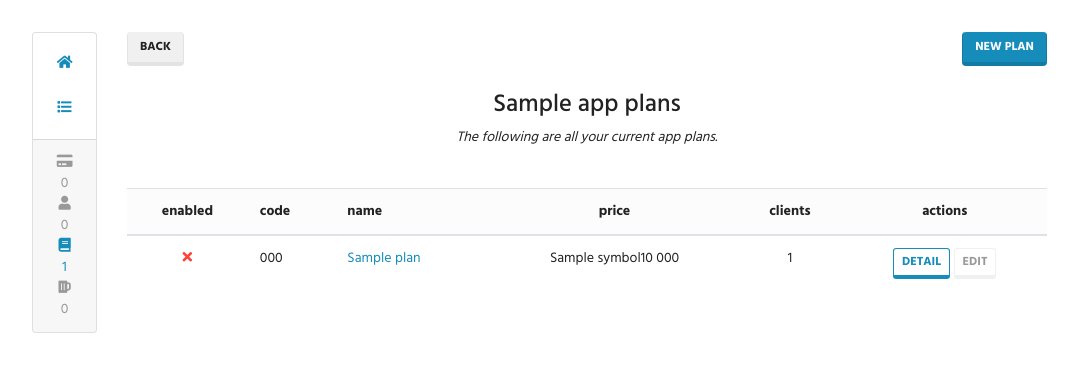
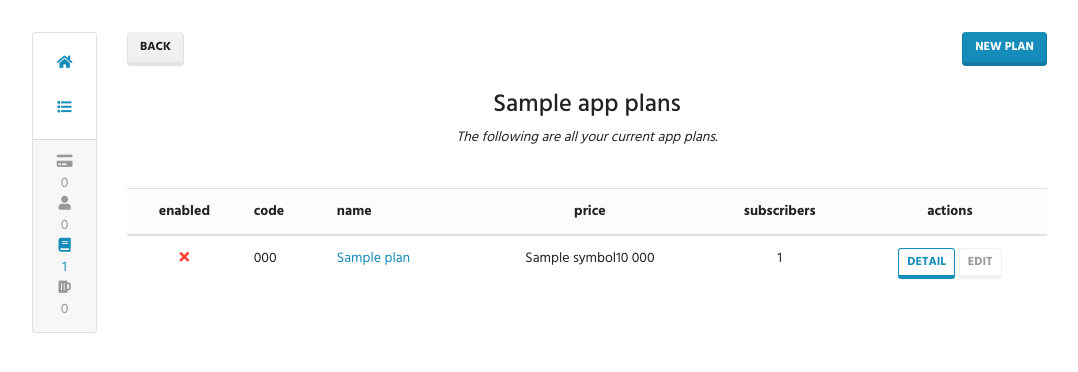
Before and after one commit to agapanto/pagosimple, a Django app: template pagosimple_frontend/templates/dashboard/apps/plans/list.html in a window 1280 px wide. Shown: the part 57-429 px from the top of the page, without its empty margins (53-1131 px from the left). Run offline with Django 3.2, Linux system fonts and the light colour scheme; the template is opened without the code that fills it: most values are stand-ins (such as "Sample title", 1, 10 or a date in 2020); some libraries are stand-ins or nearby versions.

Commit message:
Change col name in plan list dashboard template

```diff
--- a/pagosimple_frontend/templates/dashboard/apps/plans/list.html
+++ b/pagosimple_frontend/templates/dashboard/apps/plans/list.html
@@ -63,7 +63,7 @@
                   price
                 </th>
                 <th scope="col" class="text-center">
-                  clients
+                  subscribers
                 </th>
                 <!-- <th scope="col">
                   updated at
```
